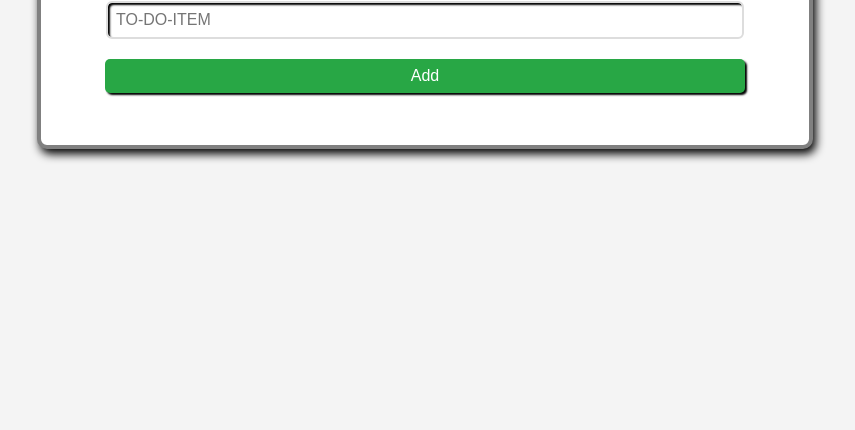
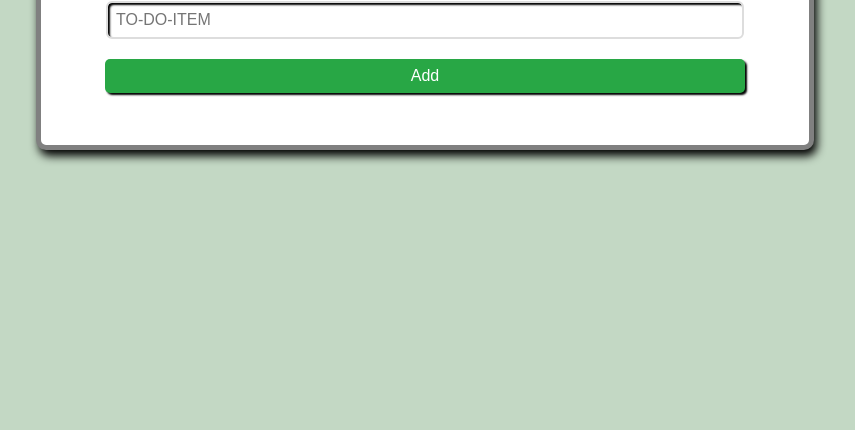
Before and after one commit to raj-singh2005/SCT_WD_4, a plain HTML site: page index.html in a window 1280 px wide. Shown: the part 370-800 px from the top of the page, without its empty margins (215-1070 px from the left). Drawn offline with Linux system fonts and the light colour scheme.

Commit message:
fixing css

```diff
--- a/style.css
+++ b/style.css
@@ -9,17 +9,17 @@ body{
     align-items: center;
     height: 100vh;
     margin: 0;
-    background-color: #f4f4f4;
+    background-color: #c3d8c4;
 }
 
 .container{
-    background-color: white;
-    border: 4px solid grey;
+    background-color: #fff;
+    border: 5px solid grey;
     padding : 2rem 4rem ;
     border-radius: 10px;
     width: 40rem;
     text-align: center;
-    box-shadow: 3px 5px 10px rgba(0, 0, 0, 1)
+    box-shadow: 3px 6px 10px rgba(0, 0, 0, 1)
 
 
 }
```
